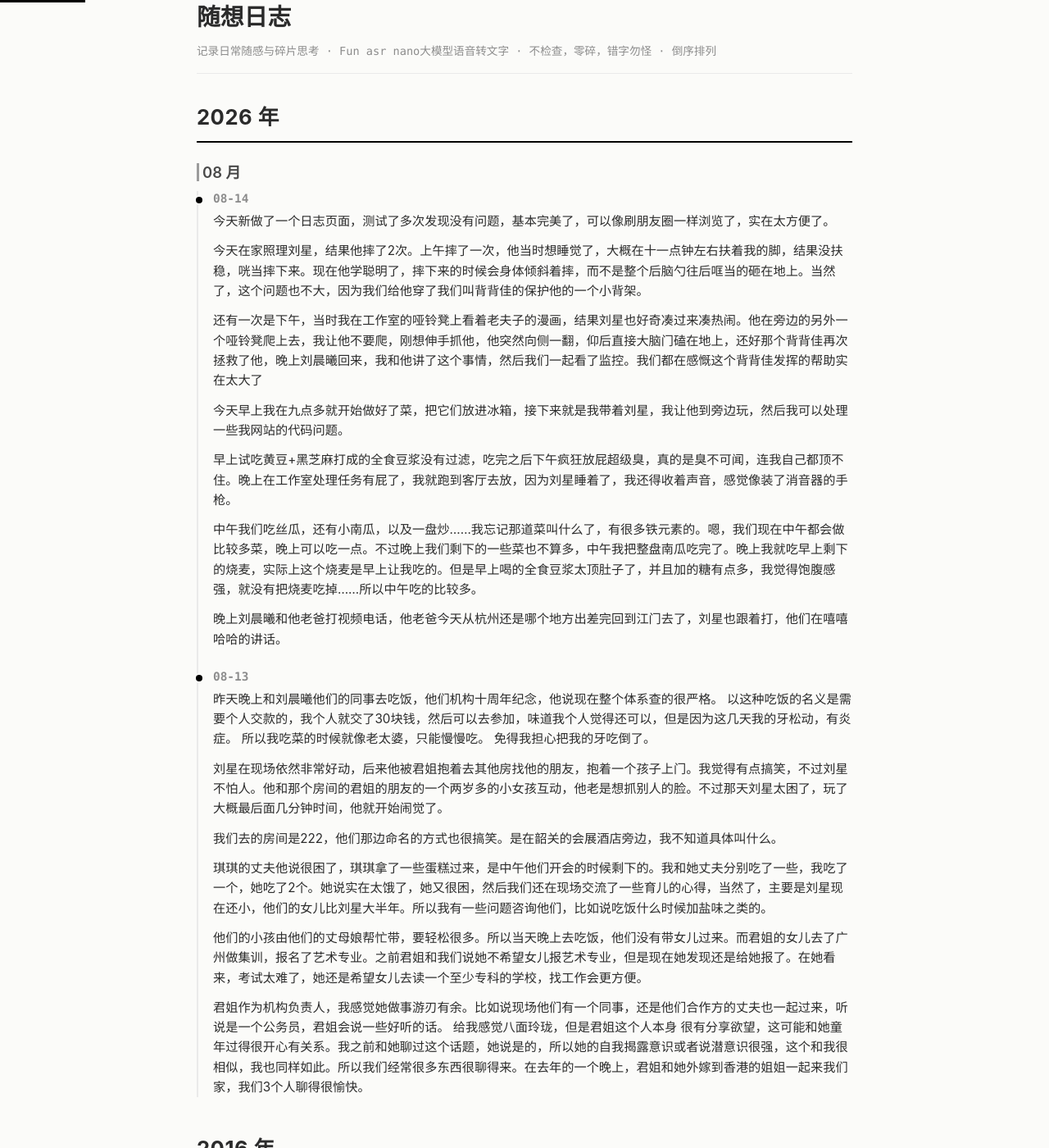
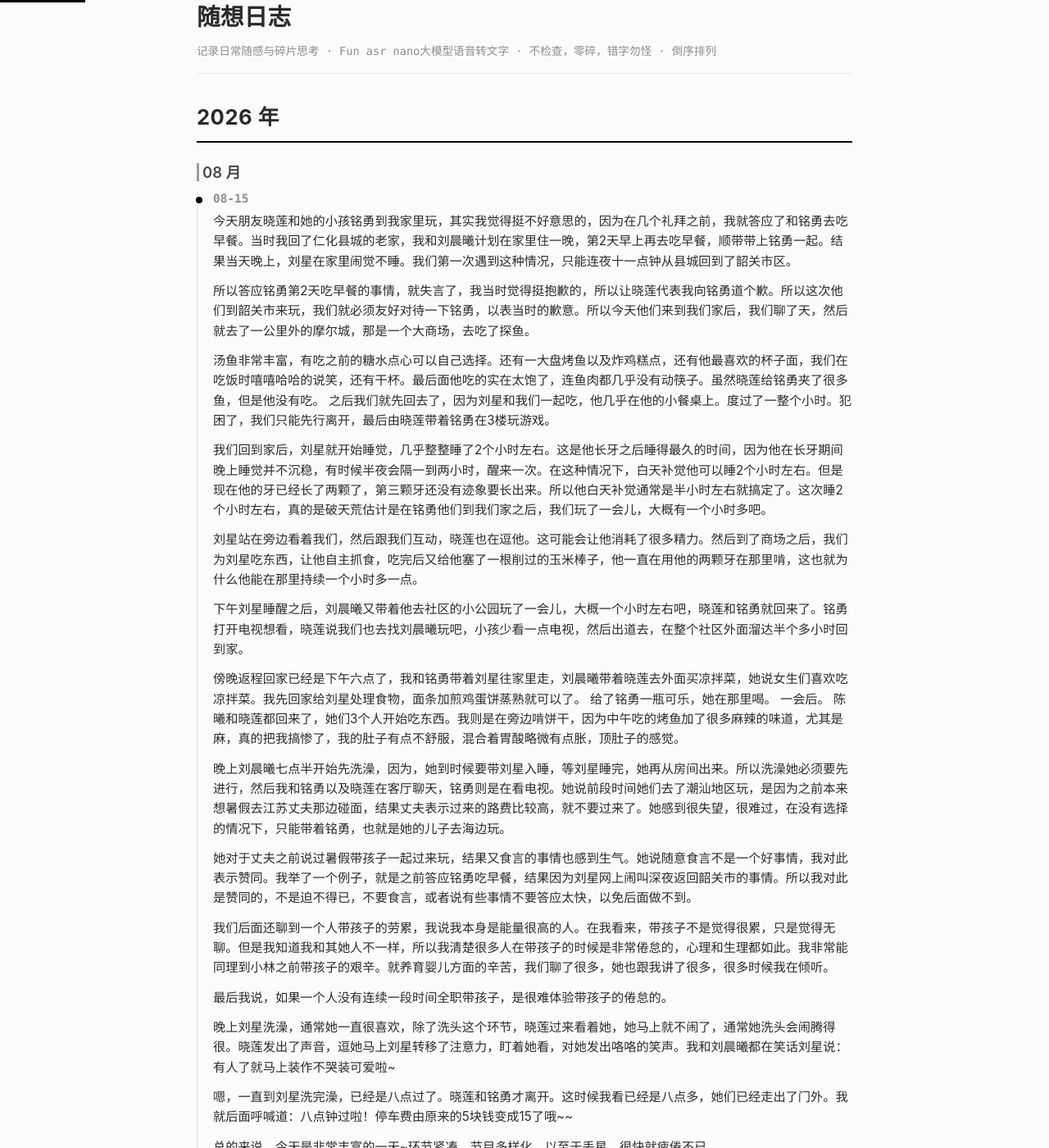
Before and after one commit to Natural-system/self-transcendence, a Jekyll site: the page built from log.md, in a window 1280 px wide and 1400 px high, scrolled down 242 px. Shown: the whole window at 82% size. Built offline with Jekyll 4.4.1, drawn with Linux system fonts in a browser that asks for light colours; comment, search, counter and statistics services are not loaded.

Commit message:
Update log.md

```diff
--- a/log.md
+++ b/log.md
@@ -8,7 +8,38 @@ permalink: /log/
 
 ## 08 月
 
+### 08-15
+
+今天朋友晓莲和她的小孩铭勇到我家里玩，其实我觉得挺不好意思的，因为在几个礼拜之前，我就答应了和铭勇去吃早餐。当时我回了仁化县城的老家，我和刘晨曦计划在家里住一晚，第2天早上再去吃早餐，顺带带上铭勇一起。结果当天晚上，刘星在家里闹觉不睡。我们第一次遇到这种情况，只能连夜十一点钟从县城回到了韶关市区。
+
+所以答应铭勇第2天吃早餐的事情，就失言了，我当时觉得挺抱歉的，所以让晓莲代表我向铭勇道个歉。所以这次他们到韶关市来玩，我们就必须友好对待一下铭勇，以表当时的歉意。所以今天他们来到我们家后，我们聊了天，然后就去了一公里外的摩尔城，那是一个大商场，去吃了探鱼。
+
+汤鱼非常丰富，有吃之前的糖水点心可以自己选择。还有一大盘烤鱼以及炸鸡糕点，还有他最喜欢的杯子面，我们在吃饭时嘻嘻哈哈的说笑，还有干杯。最后面他吃的实在太饱了，连鱼肉都几乎没有动筷子。虽然晓莲给铭勇夹了很多鱼，但是他没有吃。  之后我们就先回去了，因为刘星和我们一起吃，他几乎在他的小餐桌上。度过了一整个小时。犯困了，我们只能先行离开，最后由晓莲带着铭勇在3楼玩游戏。
+
+我们回到家后，刘星就开始睡觉，几乎整整睡了2个小时左右。这是他长牙之后睡得最久的时间，因为他在长牙期间晚上睡觉并不沉稳，有时候半夜会隔一到两小时，醒来一次。在这种情况下，白天补觉他可以睡2个小时左右。但是现在他的牙已经长了两颗了，第三颗牙还没有迹象要长出来。所以他白天补觉通常是半小时左右就搞定了。这次睡2个小时左右，真的是破天荒估计是在铭勇他们到我们家之后，我们玩了一会儿，大概有一个小时多吧。
+
+刘星站在旁边看着我们，然后跟我们互动，晓莲也在逗他。这可能会让他消耗了很多精力。然后到了商场之后，我们为刘星吃东西，让他自主抓食，吃完后又给他塞了一根削过的玉米棒子，他一直在用他的两颗牙在那里啃，这也就为什么他能在那里持续一个小时多一点。
+
+下午刘星睡醒之后，刘晨曦又带着他去社区的小公园玩了一会儿，大概一个小时左右吧，晓莲和铭勇就回来了。铭勇打开电视想看，晓莲说我们也去找刘晨曦玩吧，小孩少看一点电视，然后出道去，在整个社区外面溜达半个多小时回到家。
+
+傍晚返程回家已经是下午六点了，我和铭勇带着刘星往家里走，刘晨曦带着晓莲去外面买凉拌菜，她说女生们喜欢吃凉拌菜。我先回家给刘星处理食物，面条加煎鸡蛋饼蒸熟就可以了。  给了铭勇一瓶可乐，她在那里喝。  一会后。  陈曦和晓莲都回来了，她们3个人开始吃东西。我则是在旁边啃饼干，因为中午吃的烤鱼加了很多麻辣的味道，尤其是麻，真的把我搞惨了，我的肚子有点不舒服，混合着胃酸略微有点胀，顶肚子的感觉。
+
+晚上刘晨曦七点半开始先洗澡，因为，她到时候要带刘星入睡，等刘星睡完，她再从房间出来。所以洗澡她必须要先进行，然后我和铭勇以及晓莲在客厅聊天，铭勇则是在看电视。她说前段时间她们去了潮汕地区玩，是因为之前本来想暑假去江苏丈夫那边碰面，结果丈夫表示过来的路费比较高，就不要过来了。她感到很失望，很难过，在没有选择的情况下，只能带着铭勇，也就是她的儿子去海边玩。
+
+她对于丈夫之前说过暑假带孩子一起过来玩，结果又食言的事情也感到生气。她说随意食言不是一个好事情，我对此表示赞同。我举了一个例子，就是之前答应铭勇吃早餐，结果因为刘星网上闹叫深夜返回韶关市的事情。所以我对此是赞同的，不是迫不得已，不要食言，或者说有些事情不要答应太快，以免后面做不到。
+
+我们后面还聊到一个人带孩子的劳累，我说我本身是能量很高的人。在我看来，带孩子不是觉得很累，只是觉得无聊。但是我知道我和其她人不一样，所以我清楚很多人在带孩子的时候是非常倦怠的，心理和生理都如此。我非常能同理到小林之前带孩子的艰辛。就养育婴儿方面的辛苦，我们聊了很多，她也跟我讲了很多，很多时候我在倾听。
+
+最后我说，如果一个人没有连续一段时间全职带孩子，是很难体验带孩子的倦怠的。
+
+晚上刘星洗澡，通常她一直很喜欢，除了洗头这个环节，晓莲过来看着她，她马上就不闹了，通常她洗头会闹腾得很。晓莲发出了声音，逗她马上刘星转移了注意力，盯着她看，对她发出咯咯的笑声。我和刘晨曦都在笑话刘星说：有人了就马上装作不哭装可爱啦~
+
+嗯，一直到刘星洗完澡，已经是八点过了。晓莲和铭勇才离开。这时候我看已经是八点多，她们已经走出了门外。我就后面呼喊道：八点钟过啦！停车费由原来的5块钱变成15了哦~~
+
+总的来说，今天是非常丰富的一天~环节紧凑，节目多样化，以至于丢星，很快就疲倦不已。
+
 ### 08-14
+
 今天新做了一个日志页面，测试了多次发现没有问题，基本完美了，可以像刷朋友圈一样浏览了，实在太方便了。
 
 今天在家照理刘星，结果他摔了2次。上午摔了一次，他当时想睡觉了，大概在十一点钟左右扶着我的脚，结果没扶稳，咣当摔下来。现在他学聪明了，摔下来的时候会身体倾斜着摔，而不是整个后脑勺往后哐当的砸在地上。当然了，这个问题也不大，因为我们给他穿了我们叫背背佳的保护他的一个小背架。
```
